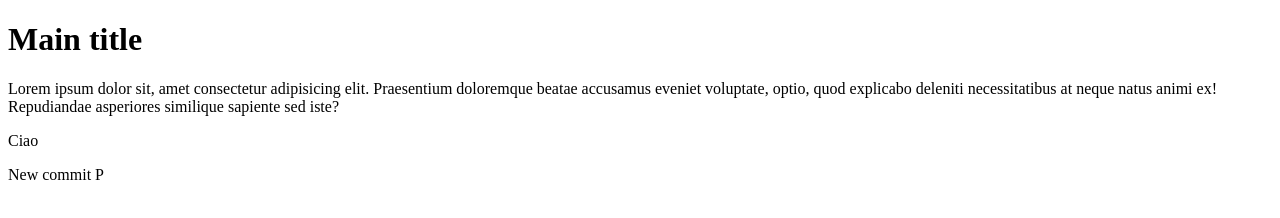
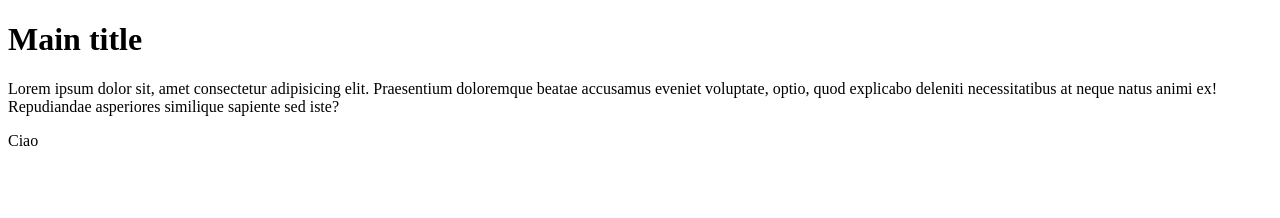
Before and after one commit to TizianoN/103-new-repo, a plain HTML site: page index.html in a window 1280 px wide. Drawn offline with Linux system fonts and the light colour scheme.

Commit message:
old commit

```diff
--- a/index.html
+++ b/index.html
@@ -10,7 +10,5 @@
   <h1>Main title</h1>
   <p>Lorem ipsum dolor sit, amet consectetur adipisicing elit. Praesentium doloremque beatae accusamus eveniet voluptate, optio, quod explicabo deleniti necessitatibus at neque natus animi ex! Repudiandae asperiores similique sapiente sed iste?</p>
   <p>Ciao</p>
-
-  <p>New commit P</p>
 </body>
 </html>
```
